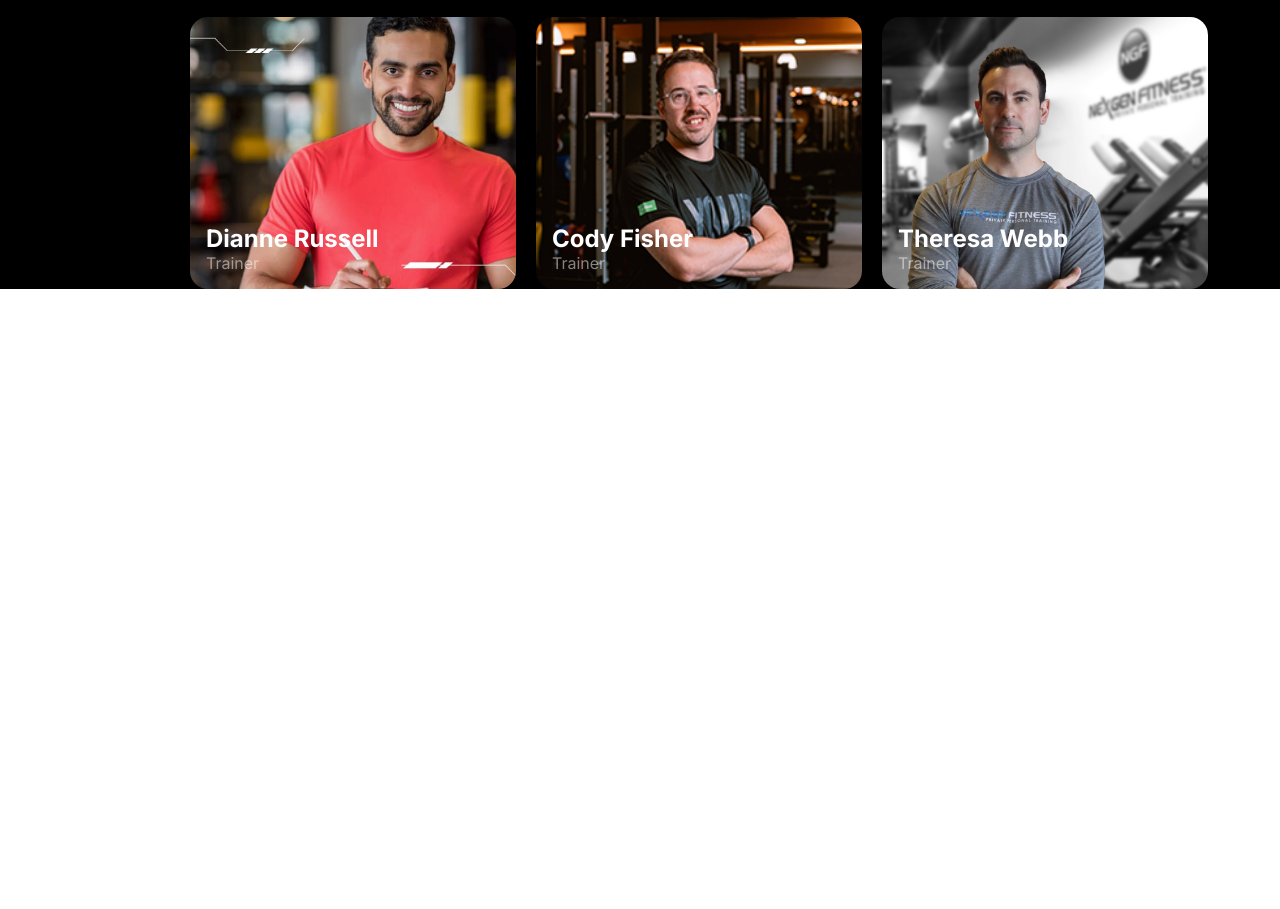
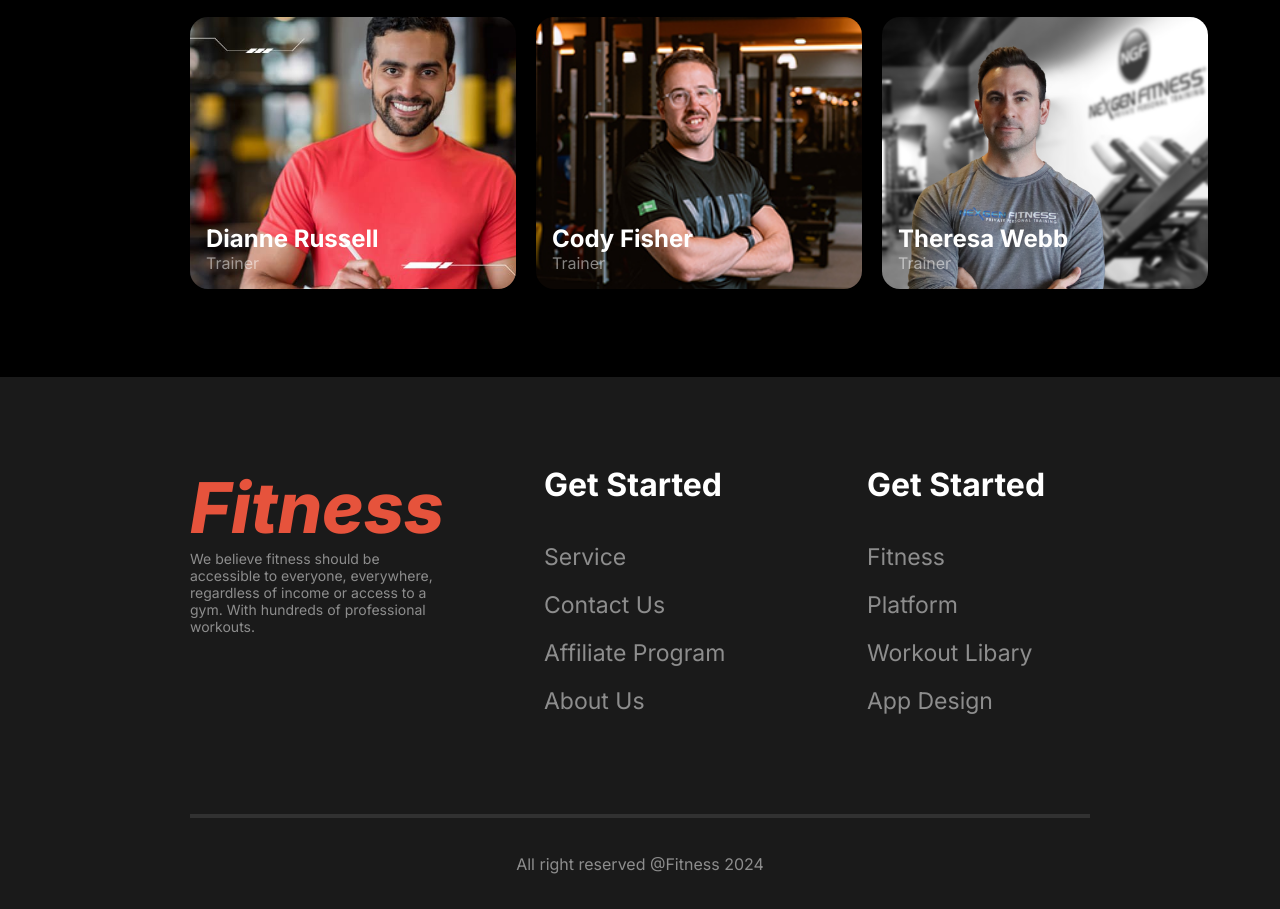
Before and after one commit to M-Nazmul/RB-A2-Fitness, a plain HTML site: page index.html in a window 1280 px wide. Shown: the part 3065-3974 px from the top of the page. Before the commit the page ends 3358 px from the top, so only its background shows below. Drawn offline with Linux system fonts and the light colour scheme; a web font is replaced by a local one.

Commit message:
added footer section

```diff
--- a/css/style.css
+++ b/css/style.css
@@ -13,7 +13,9 @@
     font-weight: normal;
     src: local('../fonts/Miama'), url('../fonts/Miama.woff') format('woff');
     }
-
+html{
+    scroll-behavior: smooth;
+}
 :root{
     --main-color: #E6533C;
     --secondary-color: #FFFFFF80;
@@ -382,7 +384,7 @@ main .run-container{
 /* Team section */
 .team-section{
     max-width: 1440px;
-    padding: 0 190px;
+    padding: 0 190px 88px;
     margin: 0 auto;
 
     & .team-text-content{
@@ -428,3 +430,54 @@ main .run-container{
         object-fit: cover
     }
 }
+
+/*  */
+
+
+/* footer section */
+footer{
+    background: #1A1A1A;
+    & .footer-container{
+        max-width: 1440px;
+        padding: 88px 190px 35px;
+        margin: 0 auto;
+        & .footer-text-content{
+            display: grid;
+            grid-template-columns: repeat(3, 1fr);
+            gap: 100px;
+            margin-bottom: 79px;
+        }
+        & .footer-logo{
+            max-width: 430px;
+        }
+        & .footer-logo h1{
+            color: var(--main-color);
+            font-size: 70px;
+            font-weight: 800;
+            font-style: italic;
+        }
+        & .footer-logo p{
+            color: var(--secondary-color);
+            font-size: 14px;
+            font-weight: 400;
+        }
+        & ul li{
+            list-style: none;
+        }
+        & ul li a {
+            text-decoration: none;
+            color: var(--secondary-color);
+            font-size: 23px;
+            font-weight: 400;
+        }
+        & ul li:nth-child(even){
+            margin: 20px 0;
+        }
+        & .footer-services h2{
+            font-size: 32px;
+            font-weight: 700;
+            color: #fff;
+            margin-bottom: 39px;
+        }
+    }
+}
--- a/index.html
+++ b/index.html
@@ -169,7 +169,7 @@
             </div>
         </section>
         <!-- Meet Our Team section -->
-         <section class="team-section">
+        <section class="team-section">
             <div class="team-text-content">
                 <h2>Meet Our Team</h2>
                 <p>
@@ -220,8 +220,42 @@
                     </div>
                 </figure>
             </div>
-         </section>
-         <!--  -->
-     </main>
+        </section>
+        <!--  -->
+    </main>
+    <!-- footer section -->
+    <footer>
+        <div class="footer-container">
+            <div class="footer-text-content">
+                <div class="footer-logo">
+                <h1>Fitness</h1>
+                <p>
+                    We believe fitness should be accessible to everyone, everywhere, regardless of income or access to a gym. With hundreds of professional workouts.
+                </p>
+            </div>
+            <div class="footer-services">
+                <h2>Get Started</h2>
+                <ul>
+                    <li><a href="#">Service</a></li>
+                    <li><a href="#">Contact Us</a></li>
+                    <li><a href="#">Affiliate Program</a></li>
+                    <li><a href="#">About Us</a></li>
+                </ul>
+            </div>
+            <div class="footer-services">
+                <h2>Get Started</h2>
+                <ul>
+                    <li><a href="#">Fitness</a></li>
+                    <li><a href="#">Platform</a></li>
+                    <li><a href="#">Workout Libary</a></li>
+                    <li><a href="#">App Design</a></li>
+                </ul>
+            </div>
+            </div>
+            <hr style="border: 2px solid rgba(255, 255, 255, 0.1);">
+            <div style="text-align: center; margin-top: 36px; color: #FFFFFF80;"><p>All right reserved @Fitness 2024</p></div>
+
+        </div>
+    </footer>
 </body>
 </html>
```
